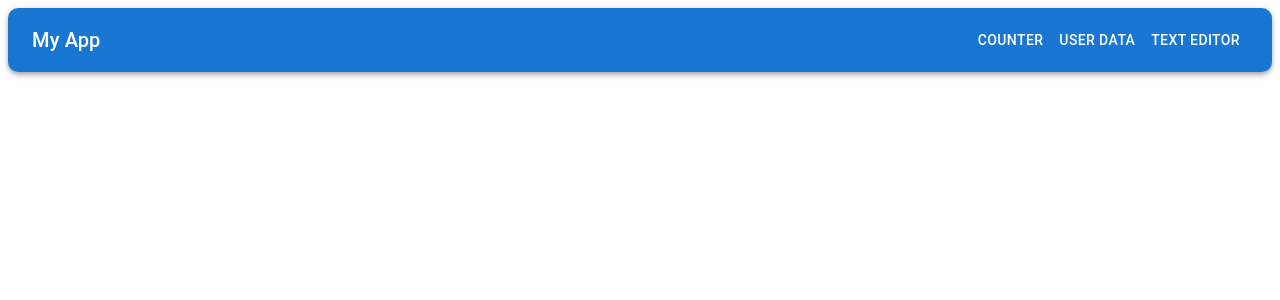
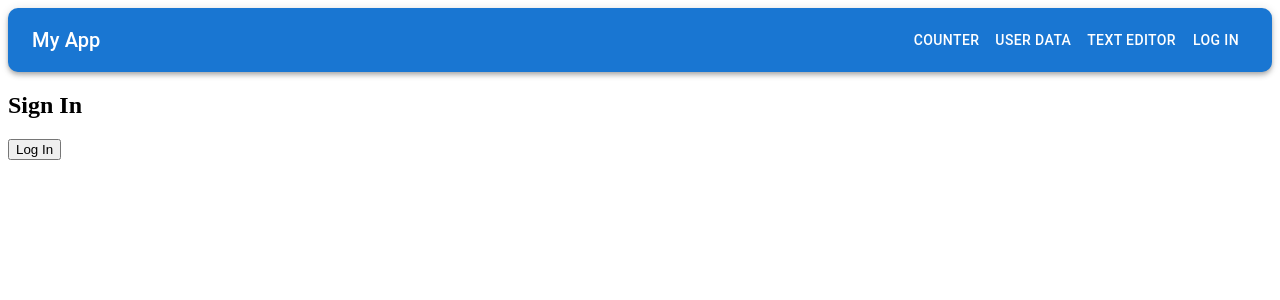
Before and after one commit to SankalpKokare/React-FrontendTask, a React (Vite) app: page /signin in a window 1280 px wide. Shown: the top 300 px of the page. Built offline with nearby package versions, Linux system fonts and the light colour scheme; no server answers.

Commit message:
added auth0, privateroutes
Added auth0 for signin and signout
navigation bar updates when user is logged in
added private route for dashboard component

```diff
--- a/package.json
+++ b/package.json
@@ -10,6 +10,7 @@
     "preview": "vite preview"
   },
   "dependencies": {
+    "@auth0/auth0-react": "^2.2.4",
     "@emotion/react": "^11.11.4",
     "@emotion/styled": "^11.11.5",
     "@mui/material": "^5.15.20",
--- a/src/App.tsx
+++ b/src/App.tsx
@@ -1,20 +1,34 @@
 import "./App.css";
 import Counter from "./Components/Counter/Counter";
-import { BrowserRouter, Routes, Route } from "react-router-dom";
+import { BrowserRouter, Routes, Route, Navigate } from "react-router-dom";
 import UserData from "./Components/UserData/UserData";
 import RichTextEditor from "./Components/TextEditor/RichTextEditor";
 import Navbar from "./Components/NavigationBar/Navbar";
+import { Auth0Provider, useAuth0 } from "@auth0/auth0-react";
+import SignIn from "./Components/Auth0/SignIn/Signin";
+import Dashboard from "./Components/Dashboard/Dashboard";
+import PrivateRoutes from "./Components/Auth0/SignIn/PriveteRoutes";
 
 function App() {
   return (
+    <Auth0Provider
+      domain={import.meta.env.VITE_AUTH0_DOMAIN}
+      clientId={import.meta.env.VITE_AUTH0_CLIENT_ID}
+      authorizationParams={{ redirect_uri: window.location.origin }}
+    >
       <BrowserRouter>
-        <Navbar/>
+        <Navbar />
         <Routes>
           <Route path="/" element={<Counter />} />
+          <Route path="/signin" element={<SignIn />} />
           <Route path="/userdata" element={<UserData />} />
           <Route path="/texteditor" element={<RichTextEditor />} />
+          <Route element={<PrivateRoutes />}>
+            <Route path="/dashboard" element={<Dashboard />} />
+          </Route>
         </Routes>
       </BrowserRouter>
+    </Auth0Provider>
   );
 }
 
--- /dev/null
+++ b/src/Components/Auth0/SignIn/PriveteRoutes.tsx
@@ -0,0 +1,10 @@
+import { useAuth0 } from "@auth0/auth0-react";
+import { Navigate, Outlet } from "react-router-dom";
+
+const PrivateRoutes = () => {
+  const { isAuthenticated } = useAuth0();
+
+  return isAuthenticated ? <Outlet /> : <Navigate to="/signin" />;
+};
+
+export default PrivateRoutes;
--- /dev/null
+++ b/src/Components/Auth0/SignIn/Signin.tsx
@@ -0,0 +1,15 @@
+
+import { useAuth0 } from '@auth0/auth0-react';
+
+const SignIn = () => {
+  const { loginWithRedirect } = useAuth0();
+
+  return (
+    <div>
+      <h2>Sign In</h2>
+      <button onClick={() => loginWithRedirect()}>Log In</button>
+    </div>
+  );
+};
+
+export default SignIn;
--- /dev/null
+++ b/src/Components/Dashboard/Dashboard.tsx
@@ -0,0 +1,6 @@
+
+export default function Dashboard(){
+    return(<>
+        dashboard
+    </>)
+}
--- a/src/Components/NavigationBar/Navbar.tsx
+++ b/src/Components/NavigationBar/Navbar.tsx
@@ -1,11 +1,28 @@
+import { useAuth0 } from "@auth0/auth0-react";
 import { AppBar, Button, Toolbar, Typography } from "@mui/material";
-import { useNavigate } from "react-router-dom"; // Importing useNavigate from react-router-dom
+import { useNavigate } from "react-router-dom";
 
 function Navbar() {
-  const navigate = useNavigate(); // Using useNavigate hook from react-router-dom
+  const { isAuthenticated, loginWithRedirect, logout } = useAuth0();
+  const navigate = useNavigate();
+
+  const handleLogin = () => {
+    loginWithRedirect();
+  };
+
+  const handleLogout = () => {
+    logout();
+  };
+
+  console.log("isAuthenticated" + isAuthenticated);
 
   return (
-    <AppBar position="sticky" variant="elevation" className="navbar" sx={{ borderRadius: '10px' }}>
+    <AppBar
+      position="sticky"
+      variant="elevation"
+      className="navbar"
+      sx={{ borderRadius: "10px" }}
+    >
       <Toolbar>
         <Typography variant="h6" component="div" sx={{ flexGrow: 1 }}>
           My App
@@ -31,6 +48,24 @@ function Navbar() {
         >
           Text Editor
         </Button>
+        {isAuthenticated && (
+           <Button
+           color="inherit"
+           onClick={() => navigate("/dashboard")}
+           className="nav-link"
+         >
+           DashBoard
+         </Button>
+        )}
+        {isAuthenticated ? (
+          <Button color="inherit" onClick={handleLogout}>
+            Log Out
+          </Button>
+        ) : (
+          <Button color="inherit" onClick={handleLogin}>
+            Log In
+          </Button>
+        )}
       </Toolbar>
     </AppBar>
   );
```
Also changed, not shown: 2 other files (tests, documents, lock files or other folders). Lines whose indentation alone changed are shown as unchanged.
